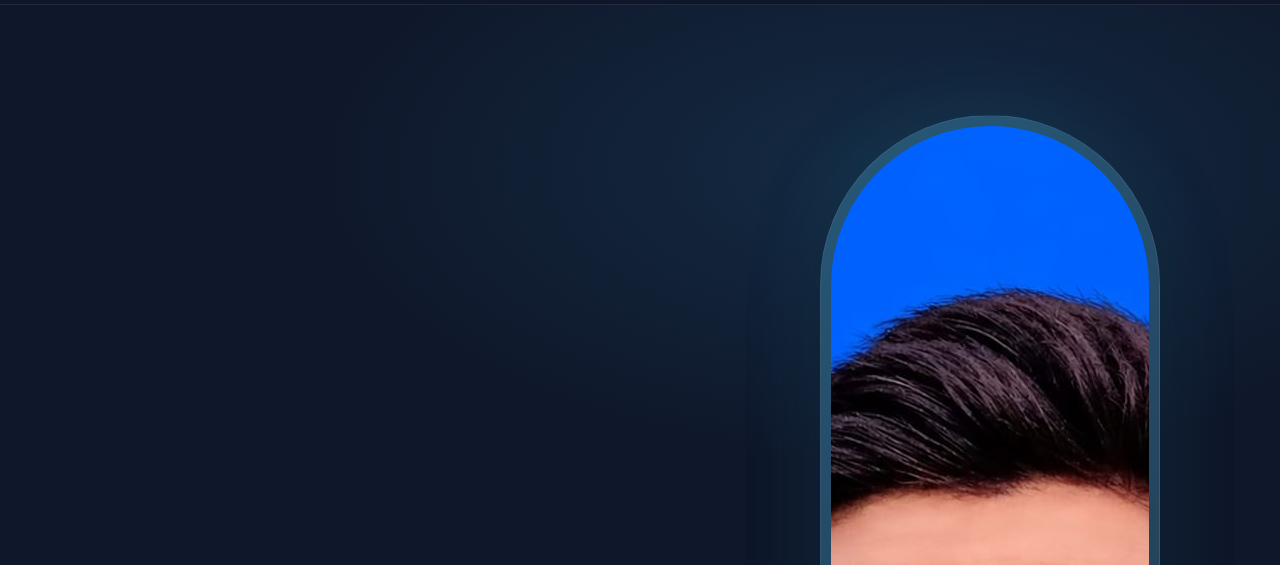
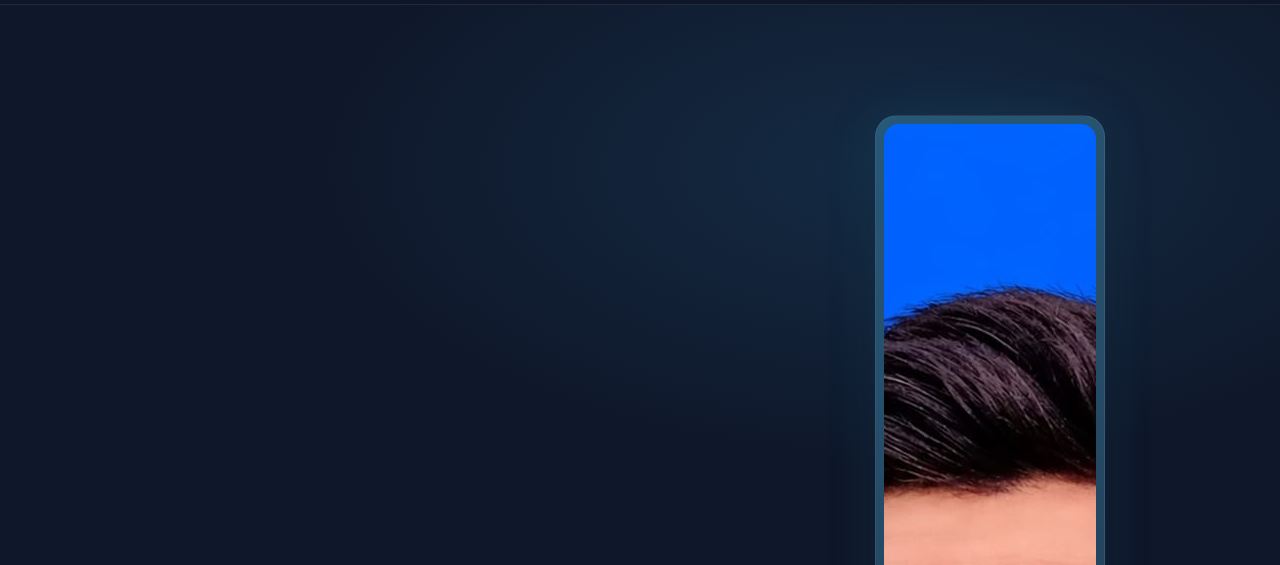
Before and after one commit to Huzaifa-zuberi/portfolio, a plain HTML site: page index.html in a window 1280 px wide. Shown: the part 66-631 px from the top of the page. Drawn offline with Linux system fonts and the light colour scheme.

Commit message:
Adjust portfolio portrait size and framing

```diff
--- a/styles.css
+++ b/styles.css
@@ -150,20 +150,22 @@ body {
 
 .profile-frame {
   position: relative;
-  padding: 10px;
+  width: min(100%, 230px);
+  justify-self: center;
+  padding: 8px;
   border: 1px solid var(--border);
-  border-radius: 180px 180px 28px 28px;
+  border-radius: 22px;
   background: linear-gradient(145deg, color-mix(in srgb, var(--accent) 32%, var(--surface)), var(--surface));
-  box-shadow: 0 24px 70px rgba(0, 0, 0, .28), 0 0 80px color-mix(in srgb, var(--accent) 15%, transparent);
+  box-shadow: 0 18px 44px rgba(0, 0, 0, .22), 0 0 54px color-mix(in srgb, var(--accent) 12%, transparent);
 }
 
 .profile-photo {
   display: block;
   width: 100%;
-  aspect-ratio: 5 / 6;
+  aspect-ratio: 1189 / 1323;
   object-fit: cover;
-  object-position: center 25%;
-  border-radius: 180px 180px 20px 20px;
+  object-position: center;
+  border-radius: 15px;
 }
 
 .profile-frame figcaption {
@@ -811,7 +813,7 @@ body {
 
   .profile-frame {
     order: 1;
-    width: min(72vw, 290px);
+    width: min(52vw, 190px);
     margin: 0 auto;
   }
 
```
